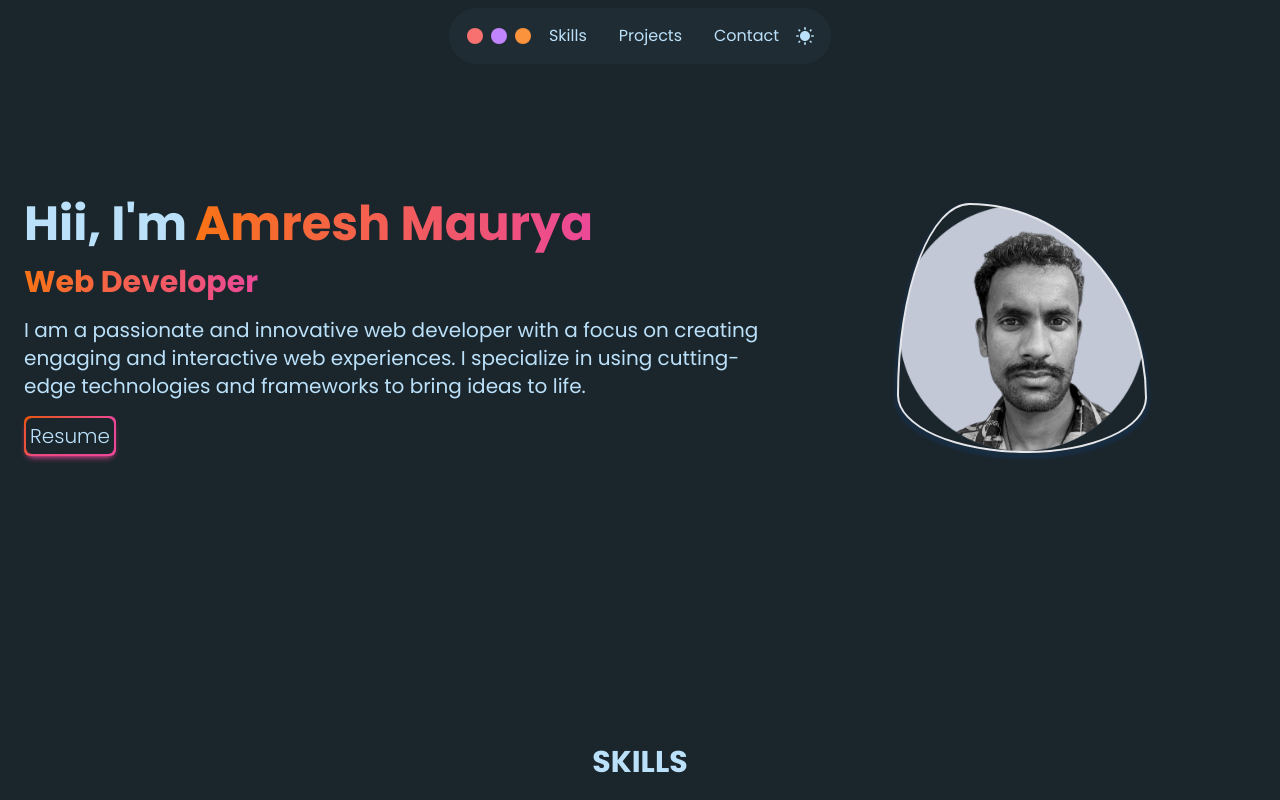
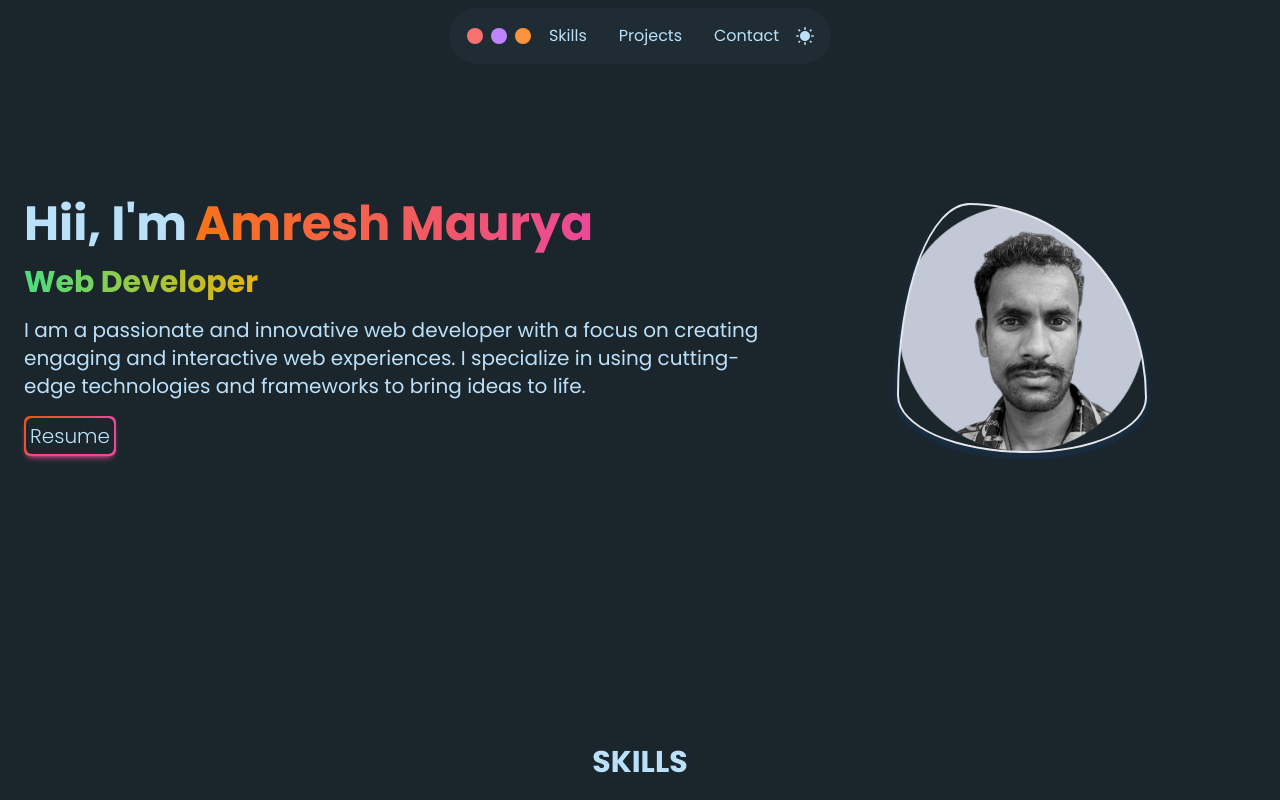
Before and after one commit to amreshpro/proportfolio, a Next.js app: page / in a window 1280 px wide. Shown: the top 800 px of the page. Built offline with nearby package versions, Linux system fonts and the light colour scheme.

Commit message:
add gradient color in hero

```diff
--- a/components/Hero.tsx
+++ b/components/Hero.tsx
@@ -34,7 +34,7 @@ const HeroContent=() =>{
       </span>
 
       <span className="flex gap-2 text-3xl md:text-2xl sm:text-xl">
-        <h1 className="font-bold bg-gradient-to-r from-orange-500 to-pink-500 text-transparent bg-clip-text">
+        <h1 className="font-bold bg-gradient-to-r from-green-400 to-yellow-500 text-transparent bg-clip-text">
           {PROFILE}
         </h1>
       </span>
```
